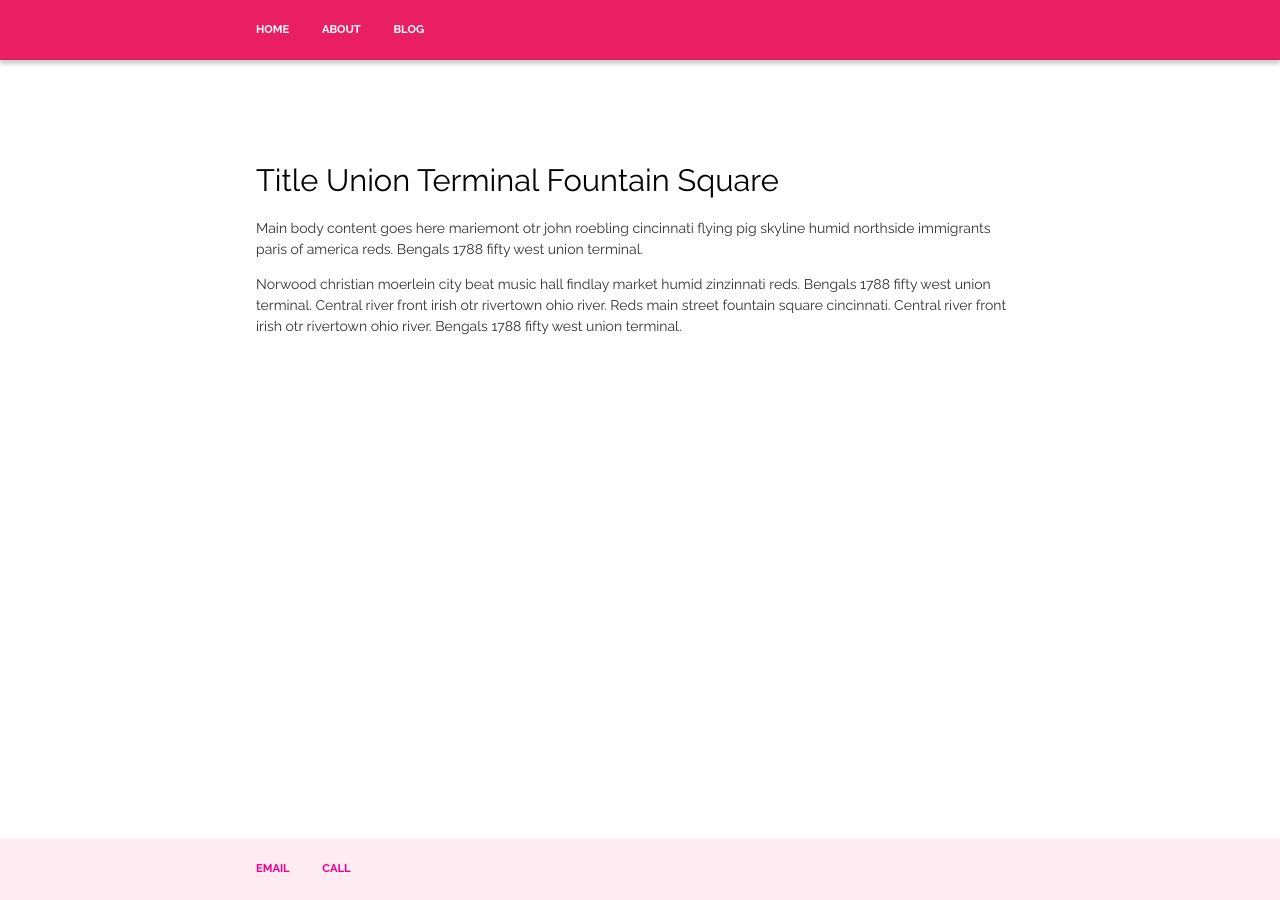
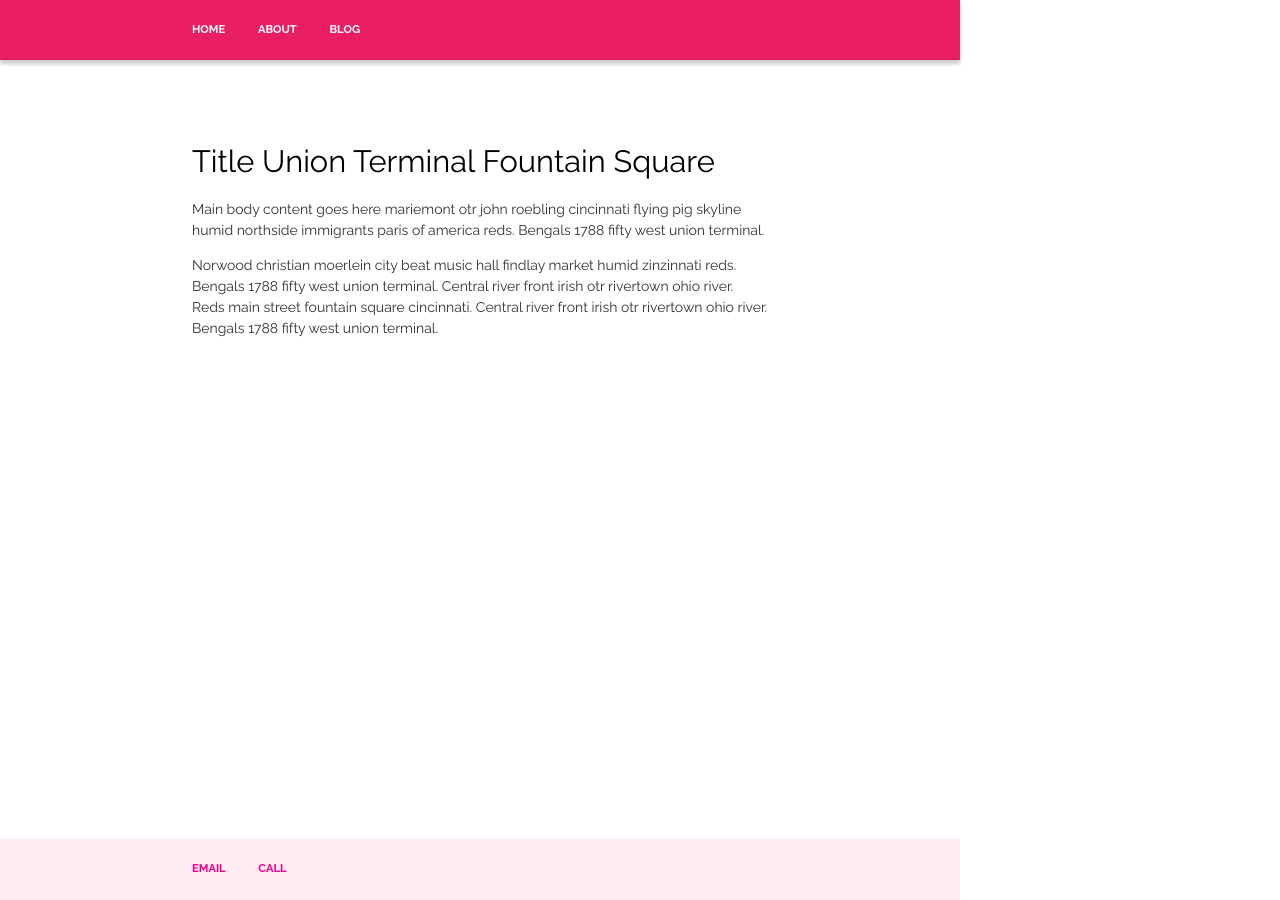
Before and after one commit to banbanbana/happybana.github.io, a Jekyll site: the page index.html, which Jekyll copies as it is, in a window 1280 px wide. Built offline with Jekyll 4.4.1, drawn with Linux system fonts in a browser that asks for light colours.

Commit message:
Update test.css

```diff
--- a/css/test.css
+++ b/css/test.css
@@ -10,6 +10,7 @@ html, body {
     min-height: 100%;
     padding: 0 0 100px;
     position: relative;
+    width:960px;
 }
 
 .content {
```
